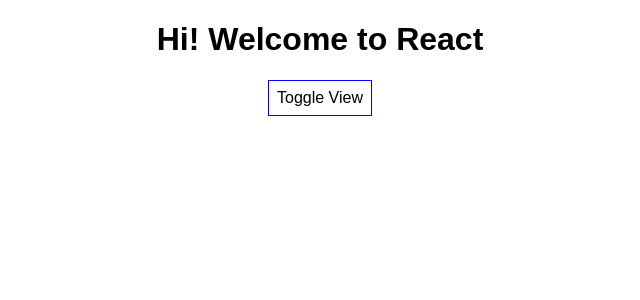
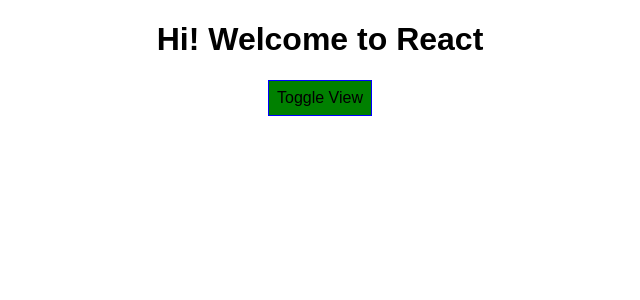
Before and after one commit to arjun-khanduri/react-example, a React (Create React App) app: page / in a window 1280 px wide. Shown: the top 300 px of the page, without its empty margins (320-960 px from the left). Built offline with nearby package versions, Linux system fonts and the light colour scheme.

Commit message:
Modified App.js

```diff
--- a/src/App.js
+++ b/src/App.js
@@ -5,8 +5,9 @@
 class App extends Component {
   state = {
     persons: [
-      {id: 1, name: 'Arjun', age: '20' },
-      {id: 2, name: 'Karan', age: '21' }
+      {id: 1, name: 'Arjun', age: '21' },
+      {id: 2, name: 'Karan', age: '23' },
+      {id: 3, name: 'Raj', age: '22'}
     ],
     showPersons: false
   }
@@ -37,12 +38,13 @@
 
   render() {
     const style = {
-      backgroundColor: 'white',
+      backgroundColor: 'green',
       font: 'inherit',
       border: '1px solid blue',
       padding: '8px',
       cursor: 'pointer'
     };
+
     return (
       <div className="App">
         <h1>Hi! Welcome to React</h1>
@@ -53,6 +55,7 @@
               return <Person click={() => this.deletePersonHandler(index) }name={person.name} age={person.age} key={person.id} changed={(event) => this.nameChangeHandler(event,person.id)}/>
             })}
         </div> : null }
+
       </div>
     );
   }
```
